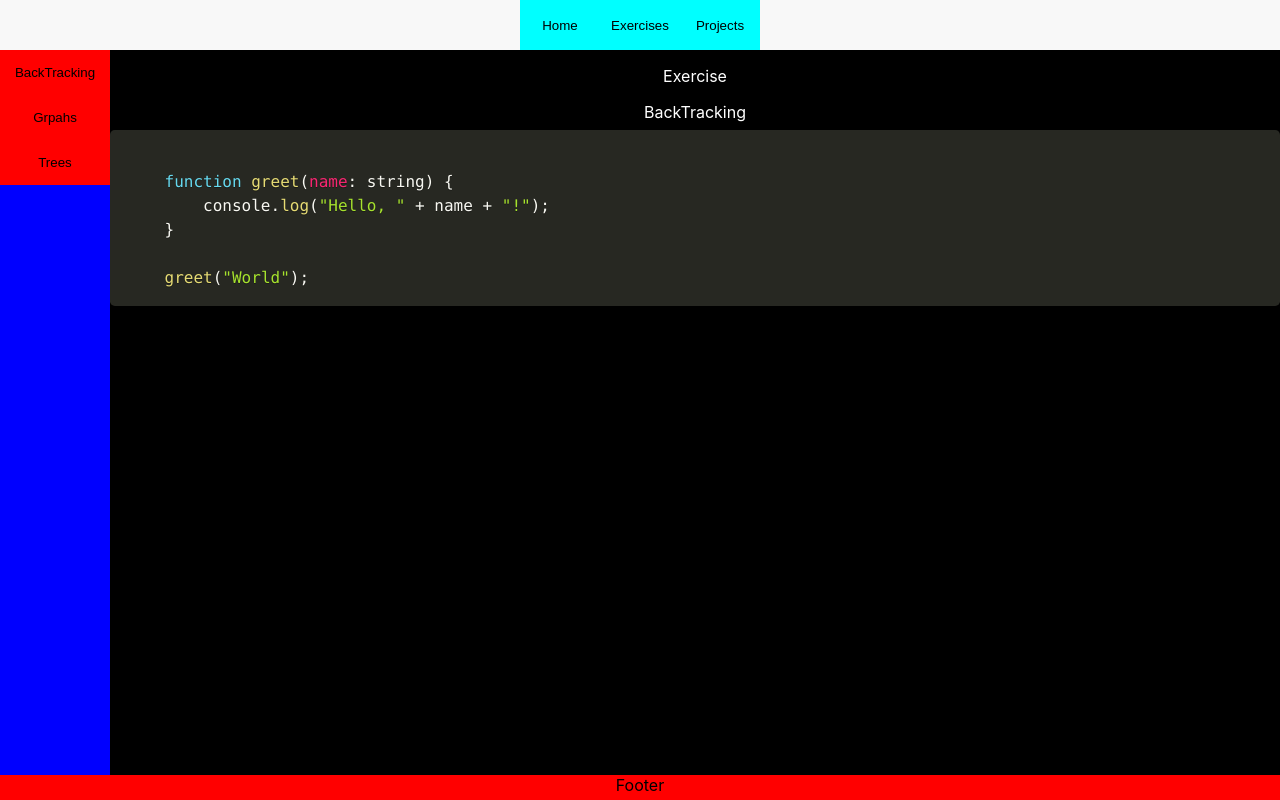
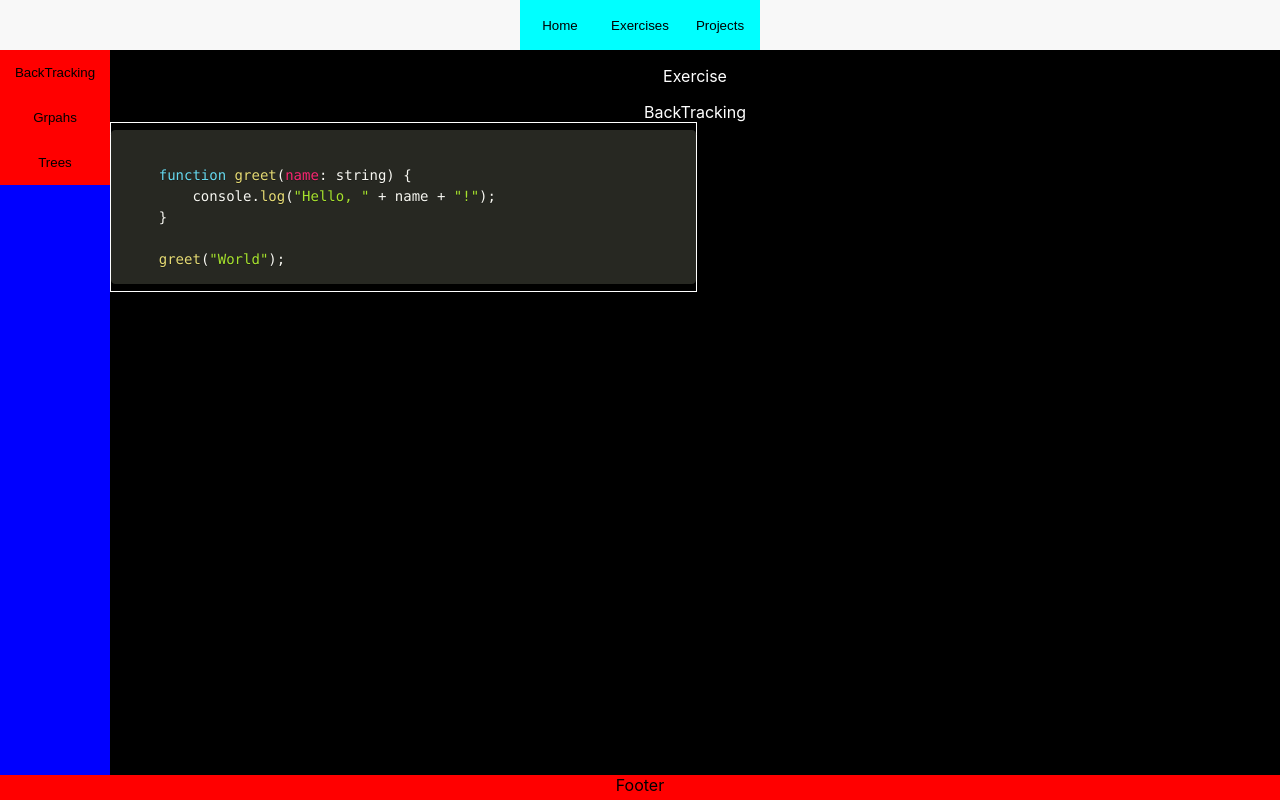
Before and after one commit to ElGuapo-Oficial/client-test-app-120823, a React (Create React App) app: page /exercises/backtracking in a window 1280 px wide. Built offline with nearby package versions, Linux system fonts and the light colour scheme.

Commit message:
Playing with snippets styles

```diff
--- a/src/components/CodeSnippet.tsx
+++ b/src/components/CodeSnippet.tsx
@@ -15,7 +15,7 @@ const CodeSnippet: React.FC<CodeSnippetProps> = ({ code, language }) => {
     return (
         <pre>
             <code className={`language-${language}`}>
-                {code}
+                { code }
             </code>
         </pre>
   );
--- a/src/pages/exercises/BackTracking.tsx
+++ b/src/pages/exercises/BackTracking.tsx
@@ -11,7 +11,9 @@ const BackTracking = () => {
     return (
         <>
             <div>BackTracking</div>
-            <CodeSnippet code={code} language="javascript" />
+            <div style={{fontSize: "14px", width: "50%", border: "1px solid white"}}>
+                <CodeSnippet code={code} language="javascript" />
+            </div>
         </>
     );
 }
```
